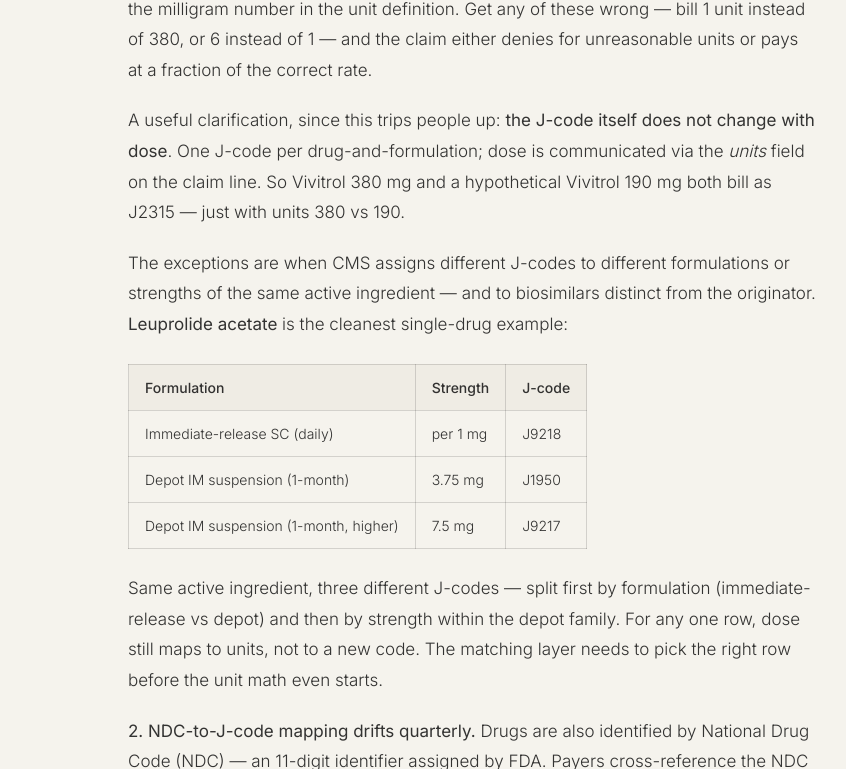
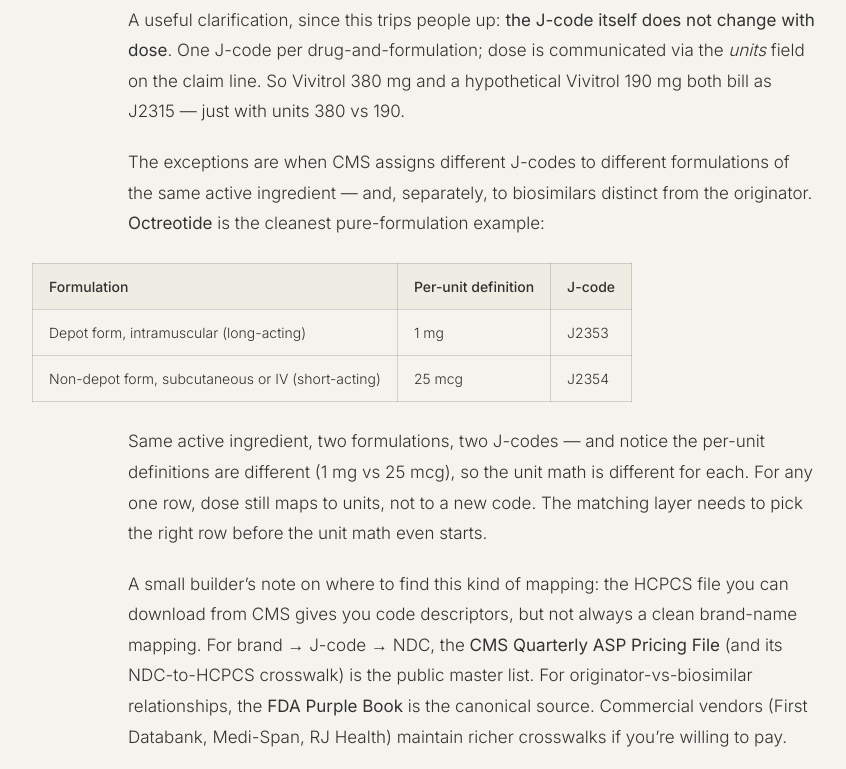
Before and after one commit to rasha-hantash/rasha.me, an Astro site: page /blog/from-lbj-to-fhir in a window 1280 px wide. Shown: the part 7365-8134 px from the top of the page, without its empty margins (168-1014 px from the left). Built offline with nearby package versions, Linux system fonts and the light colour scheme; Astro itself is replaced by a stand-in of ours.

Commit message:
Tables break out of prose column on wide screens + sharpen Stedi chunk note
- BlogPostLayout: on >=1024px viewports, blog tables get +96px on each
  side (effective width grows from 688px to 880px). Body paragraphs stay
  at the readable ~65ch width. Small/mobile layouts are untouched —
  tables continue to use overflow-x: auto.
- Article: swap leuprolide formulation/strength table for octreotide
  (cleanest pure-formulation split: depot IM vs non-depot SC/IV, two
  J-codes for the same drug, with the per-unit definitions also differing).
  Add a brief pointer to ASP / Purple Book / commercial vendors for
  brand → J-code crosswalks.
- Sharpen the Stedi STC-lookup paragraph: acknowledge that the Next.js
  chunk filename is content-hashed and changes per deploy, give a
  practical recipe (DevTools Network tab + search for known STC strings)
  rather than implying a stable filename.

```diff
--- a/src/content/blog/from-lbj-to-fhir.md
+++ b/src/content/blog/from-lbj-to-fhir.md
@@ -108,15 +108,16 @@ Each row is a different math. Vivitrol multiplies up — each milligram is a uni
 
 A useful clarification, since this trips people up: **the J-code itself does not change with dose**. One J-code per drug-and-formulation; dose is communicated via the _units_ field on the claim line. So Vivitrol 380 mg and a hypothetical Vivitrol 190 mg both bill as J2315 — just with units 380 vs 190.
 
-The exceptions are when CMS assigns different J-codes to different formulations or strengths of the same active ingredient — and to biosimilars distinct from the originator. **Leuprolide acetate** is the cleanest single-drug example:
+The exceptions are when CMS assigns different J-codes to different formulations of the same active ingredient — and, separately, to biosimilars distinct from the originator. **Octreotide** is the cleanest pure-formulation example:
 
-| Formulation                           | Strength | J-code |
-| ------------------------------------- | -------- | ------ |
-| Immediate-release SC (daily)          | per 1 mg | J9218  |
-| Depot IM suspension (1-month)         | 3.75 mg  | J1950  |
-| Depot IM suspension (1-month, higher) | 7.5 mg   | J9217  |
+| Formulation                                       | Per-unit definition | J-code |
+| ------------------------------------------------- | ------------------- | ------ |
+| Depot form, intramuscular (long-acting)           | 1 mg                | J2353  |
+| Non-depot form, subcutaneous or IV (short-acting) | 25 mcg              | J2354  |
 
-Same active ingredient, three different J-codes — split first by formulation (immediate-release vs depot) and then by strength within the depot family. For any one row, dose still maps to units, not to a new code. The matching layer needs to pick the right row before the unit math even starts.
+Same active ingredient, two formulations, two J-codes — and notice the per-unit definitions are different (1 mg vs 25 mcg), so the unit math is different for each. For any one row, dose still maps to units, not to a new code. The matching layer needs to pick the right row before the unit math even starts.
+
+A small builder's note on where to find this kind of mapping: the HCPCS file you can download from CMS gives you code descriptors, but not always a clean brand-name mapping. For brand → J-code → NDC, the **CMS Quarterly ASP Pricing File** (and its NDC-to-HCPCS crosswalk) is the public master list. For originator-vs-biosimilar relationships, the **FDA Purple Book** is the canonical source. Commercial vendors (First Databank, Medi-Span, RJ Health) maintain richer crosswalks if you're willing to pay.
 
 **2. NDC-to-J-code mapping drifts quarterly.** Drugs are also identified by National Drug Code (NDC) — an 11-digit identifier assigned by FDA. Payers cross-reference the NDC on the claim against CMS's quarterly Average Sales Price (ASP) pricing files, which tell them what to pay per unit. The NDC-to-J-code crosswalk is not stable. New NDCs get added when manufacturers introduce new package sizes or formulations. Old NDCs get retired. The 10-digit-to-11-digit NDC conversion has its own pitfalls (you have to pad with a leading zero in one of three positions depending on the segment lengths, and getting it wrong silently breaks the lookup). If your software's NDC list is six months stale, you're going to start seeing CO-16 ("claim/service lacks information") and CO-181 ("procedure code was invalid on the date of service") denials.
 
@@ -204,7 +205,9 @@ Now you have all the background. Here's what the unified referral inbox actually
 
 **The pipeline.** A referral lands as a fax or scanned PDF from a referring physician's office, carrying patient demographics, the ordered drug, dose, frequency, and a diagnosis. The inbox extracts the structured fields, runs an eligibility check, resolves the drug name to a candidate J-code, decides whether the drug should be billed under medical or pharmacy benefit, and packages the result for downstream submission. That packaging step is where I targeted FHIR — and where, as the previous section makes clear, I'd misread the regulatory landscape.
 
-**Where Stedi fit.** Stedi handled three transaction types I cared about: insurance discovery, eligibility, and (in the would-be future) claim submission. Their eligibility API wraps X12 270/271 in JSON and returns service type codes and benefit information in a structured response, which made the medical-vs-pharmacy determination tractable in code instead of requiring an EDI parser. Their insurance discovery API — finding coverage from patient demographics alone — handled a recurring intake failure mode where the referring office hadn't captured insurance correctly or the patient brought an outdated card. The mapping from a J-code to the appropriate service category for the eligibility lookup — so you can ask the right STC question in the 270 and interpret the right STCs in the 271 — is also surfaced as a public lookup tool: their [**Service Type Code Lookup** (`stedi.com/cpt-hcpcs-to-stc`)](https://www.stedi.com/cpt-hcpcs-to-stc) takes a CPT, HCPCS, or CDT code and returns the STCs payers commonly accept for it. The underlying mapping table ships in the page's Next.js bundle (the lookup runs entirely client-side), which means you can scrape the table if you want it as data rather than a UI. That's what I did when I needed the mapping inside my own pipeline.
+**Where Stedi fit.** Stedi handled three transaction types I cared about: insurance discovery, eligibility, and (in the would-be future) claim submission. Their eligibility API wraps X12 270/271 in JSON and returns service type codes and benefit information in a structured response, which made the medical-vs-pharmacy determination tractable in code instead of requiring an EDI parser. Their insurance discovery API — finding coverage from patient demographics alone — handled a recurring intake failure mode where the referring office hadn't captured insurance correctly or the patient brought an outdated card.
+
+The mapping from a J-code to the appropriate service category for the eligibility lookup — so you can ask the right STC question in the 270 and interpret the right STCs in the 271 — is also surfaced as a public lookup tool: their [**Service Type Code Lookup** (`stedi.com/cpt-hcpcs-to-stc`)](https://www.stedi.com/cpt-hcpcs-to-stc) takes a CPT, HCPCS, or CDT code and returns the STCs payers commonly accept for it. The lookup runs entirely client-side — no `/api/...` request fires when you search — which means the entire CPT/HCPCS/CDT → STC mapping table ships inlined inside one of the page's Next.js client chunks under `/_next/static/chunks/`. The exact chunk filename is content-hashed and changes with every Stedi deploy, so there's no stable URL to link to. The practical recipe: load the page with DevTools' Network tab open, type a known code in the search box, and look at which chunk's contents include the expected STC strings (e.g., `"STC 30"`, or a code → STC pair you can already predict). The mapping lives inline in that chunk as a JavaScript object literal — once you've found it, you can extract it as JSON and pull it into your own pipeline. That's how I got the mapping in.
 
 **Where Stedi explicitly didn't fit.** Prior authorization submission. Stedi's product surface covers eligibility, insurance discovery, and claims — the upstream and downstream of the workflow — but not the PA in the middle. Drug PA in particular still routes through X12 278 transactions where the payer supports them, payer portals where they don't, and a long tail of fax and phone for the rest. Knowing where Stedi's surface ended saved me from designing the wrong abstraction at the PA step.
 
--- a/src/layouts/BlogPostLayout.astro
+++ b/src/layouts/BlogPostLayout.astro
@@ -122,6 +122,17 @@ const formattedDate = new Date(pubDate).toISOString().split('T')[0];
     -webkit-overflow-scrolling: touch;
     max-width: 100%;
   }
+  /* On large screens, let tables break out of the prose column so wider
+     comparison tables don't waste vertical space on cell wrap. Body
+     paragraphs stay at their readable ~65ch width. */
+  @media (min-width: 1024px) {
+    .prose-mid :global(table) {
+      margin-left: -96px;
+      margin-right: -96px;
+      width: calc(100% + 192px);
+      max-width: calc(100% + 192px);
+    }
+  }
   .prose-mid :global(th),
   .prose-mid :global(td) {
     padding: 0.5rem 0.75rem;
```
